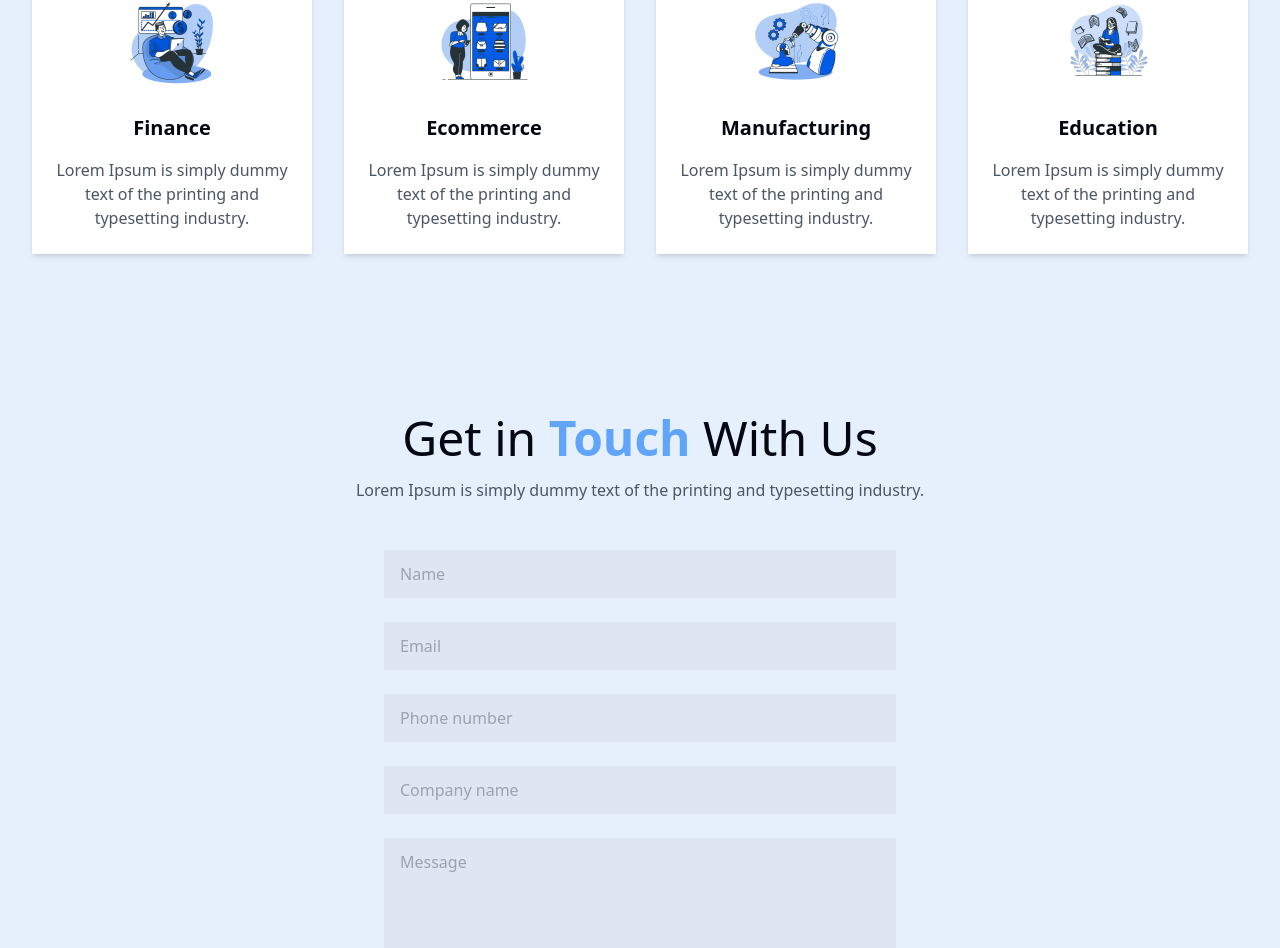
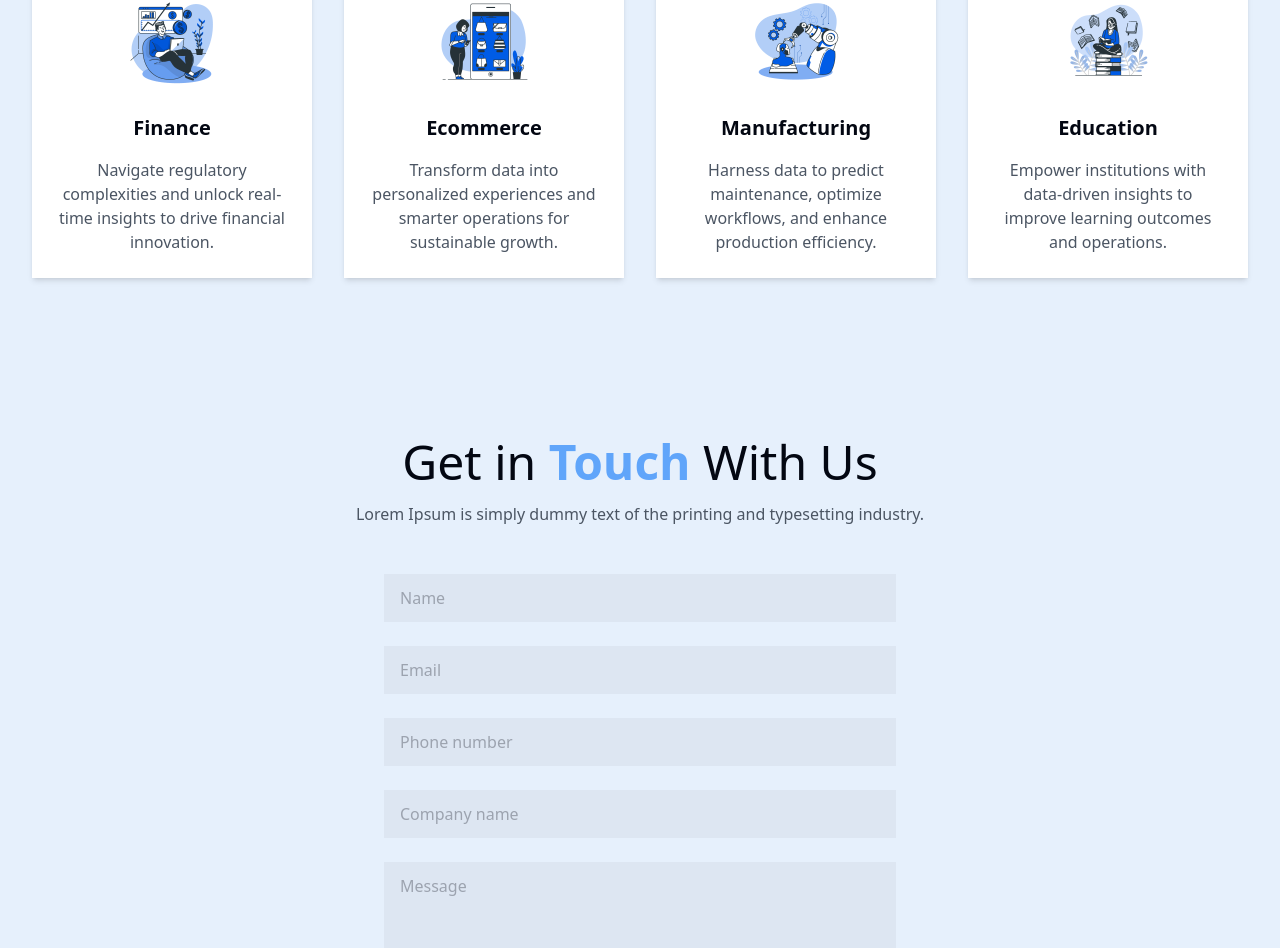
Before and after one commit to cfriedman2156/flowsense, a Next.js app: page / in a window 1280 px wide. Shown: the part 3442-4390 px from the top of the page. Built offline with nearby package versions, Linux system fonts and the light colour scheme; a web font is replaced by a local one.

Commit message:
Update industries.jsx

```diff
--- a/src/components/industries.jsx
+++ b/src/components/industries.jsx
@@ -3,22 +3,22 @@
     {
       image: '/assets/finance.png',
       title: 'Finance',
-      description: 'Lorem Ipsum is simply dummy text of the printing and typesetting industry.',
+      description: 'Navigate regulatory complexities and unlock real-time insights to drive financial innovation.',
     },
     {
       image: '/assets/ecommerce.png',
       title: 'Ecommerce',
-      description: 'Lorem Ipsum is simply dummy text of the printing and typesetting industry.',
+      description: 'Transform data into personalized experiences and smarter operations for sustainable growth.',
     },
     {
       image: '/assets/manufacturing.png',
       title: 'Manufacturing',
-      description: 'Lorem Ipsum is simply dummy text of the printing and typesetting industry.',
+      description: 'Harness data to predict maintenance, optimize workflows, and enhance production efficiency.',
     },
     {
       image: '/assets/education.png',
       title: 'Education',
-      description: 'Lorem Ipsum is simply dummy text of the printing and typesetting industry.',
+      description: 'Empower institutions with data-driven insights to improve learning outcomes and operations.',
     },
   ];
 
```
